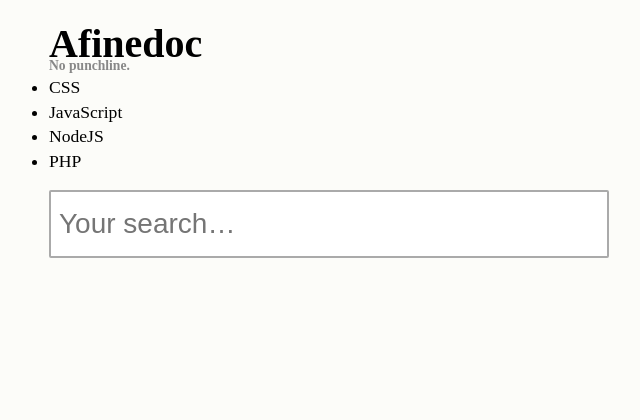
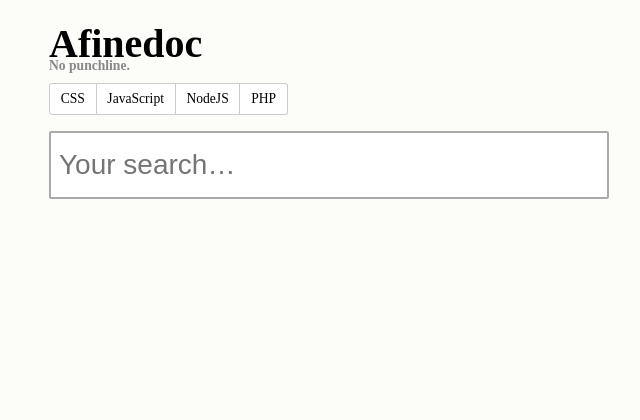
Before and after one commit to afinedayproductions/afinedoc, a CodeIgniter app: page / in a window 1280 px wide. Shown: the top 420 px of the page, without its empty margins (311-951 px from the left). Run offline with CodeIgniter, Linux system fonts and the light colour scheme.

Commit message:
<menu> for selecting technology

```diff
--- a/application/theme/theme.php
+++ b/application/theme/theme.php
@@ -25,15 +25,14 @@
 			<h1><?php echo anchor('', 'Afinedoc'); ?></h1>
 			<h2>No punchline.</h2>
 
-			<div id="technology">
+			<menu>
 				<ul>
 					<li>CSS</li>
 					<li>JavaScript</li>
 					<li>NodeJS</li>
 					<li>PHP</li>
 				</ul>
-			</div>
-			<!-- end #technology -->
+			</menu>
 
 			<div id="input-label">
 				<input id="search" name="search" type="search" placeholder="Your search…" required>
--- a/assets/css/style.css
+++ b/assets/css/style.css
@@ -62,6 +62,33 @@ header h2 {
 
 /* END HEADER */
 
+
+/* MENU */
+menu ul {
+	border: 3px;
+	display: flex;
+	flex-wrap: wrap;
+	list-style: none;
+	margin-top: .5rem;
+}
+menu li {
+	align-items: flex-start;
+	background: #fff;
+	border: 1px solid #ccc;
+	border-left: none;
+	cursor: pointer;
+	display: flex;
+	font-size: .85rem;
+	padding: .33rem .67rem;
+}
+menu li:first-of-type {
+	border-left: 1px solid #ccc;
+	border-radius: 3px 0 0 3px;
+}
+menu li:last-of-type {
+	border-radius: 0 3px 3px 0;
+}
+/* END MENU */
 
 
 /* ARTICLE */
```
